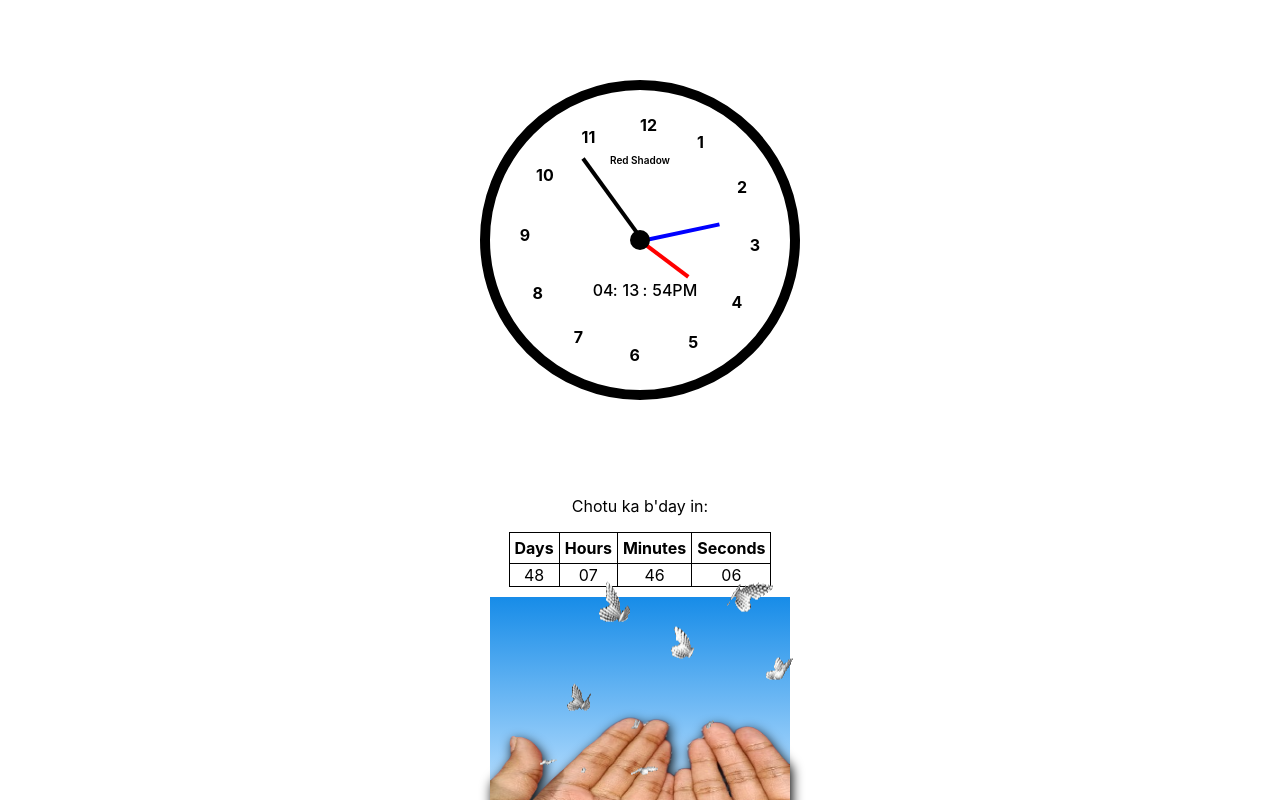
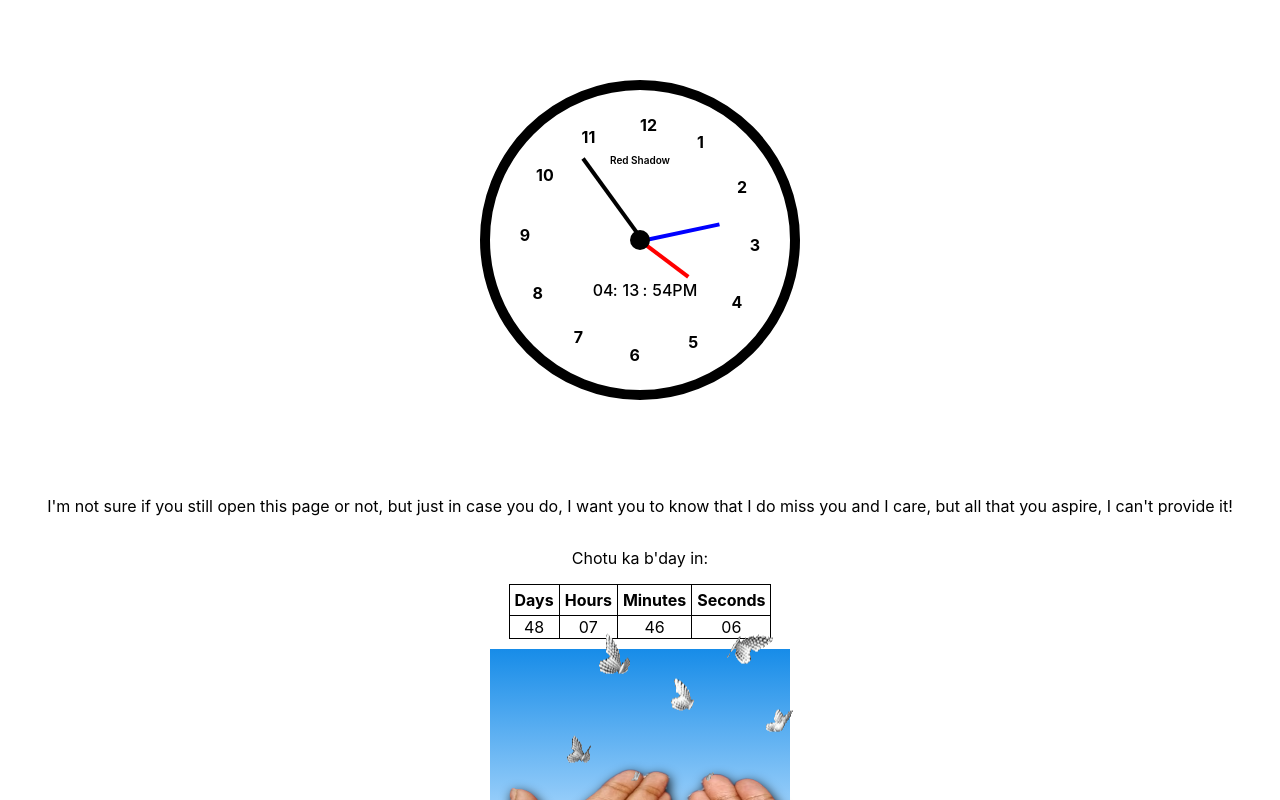
Before and after one commit to red-shadow18/react_clock, a React (Create React App) app: page / in a window 1280 px wide. Shown: the top 800 px of the page. Built offline with nearby package versions, Linux system fonts and the light colour scheme.

Commit message:
added a message

```diff
--- a/src/Components/Clock.jsx
+++ b/src/Components/Clock.jsx
@@ -292,6 +292,7 @@ const Clock=()=>{
 
             </div>
         </ClockContainer>
+        <p>I'm not sure if you still open this page or not, but just in case you do, I want you to know that I do miss you and I care, but all that you aspire, I can't provide it!</p>
         <CountDownContainer className="countDownTimer">
             <p>Chotu ka b'day in:</p>
                 <table>
```
